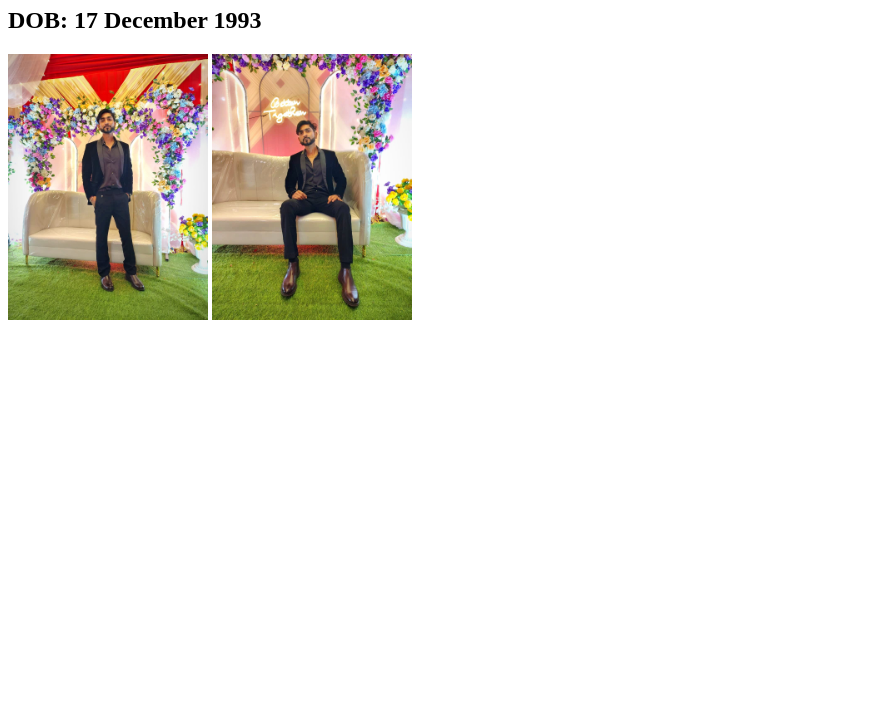
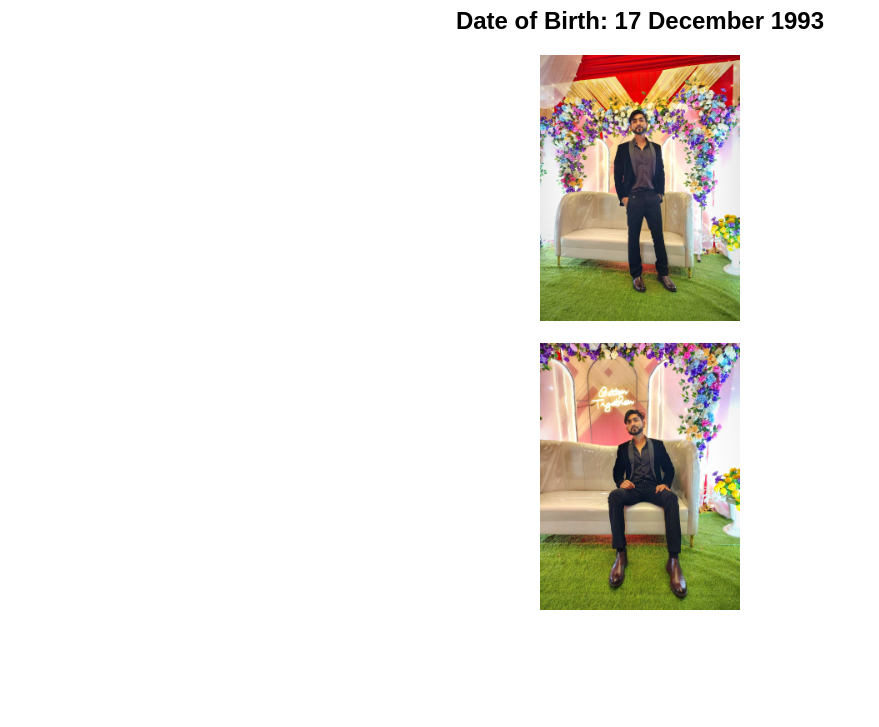
Before and after one commit to aneekbasak4u-prog/tonmoysaha.github.io, a plain HTML site: page index.html in a window 1280 px wide. Shown: the part 73-800 px from the top of the page, without its empty margins (0-879 px from the left). Drawn offline with Linux system fonts and the light colour scheme.

Commit message:
Update title and body styling in index.html

```diff
--- a/index.html
+++ b/index.html
@@ -1,13 +1,15 @@
 <!DOCTYPE html>
 <html>
 <head>
-  <title>Tonmoy Saha</title>
+  <title>Personal Info</title>
 </head>
-<body>
+<body style="font-family: Arial; text-align: center;">
+
   <h1>Name: TONMOY SAHA</h1>
-  <h2>DOB: 17 December 1993</h2>
+  <h2>Date of Birth: 17 December 1993</h2>
 
-  <img src="photo1.jpg" width="200">
+  <img src="photo1.jpg" width="200"><br><br>
   <img src="photo2.jpg" width="200">
+
 </body>
 </html>
```
